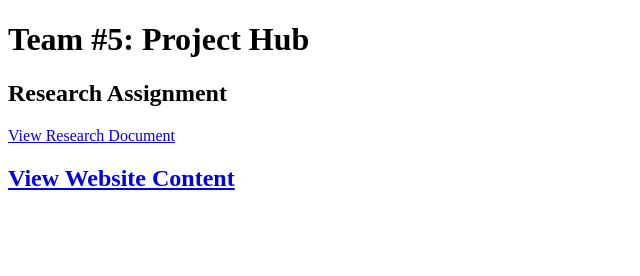
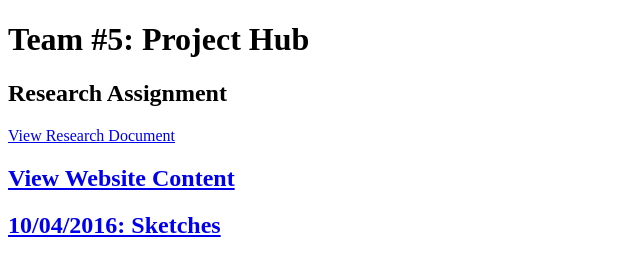
Before and after one commit to KentStateWeb/fall2016-group-5, a plain HTML site: page index.html in a window 1280 px wide. Shown: the whole page, without its empty margins (0-640 px from the left). Drawn offline with Linux system fonts and the light colour scheme.

Commit message:
Sketches
and stuff.

```diff
--- a/index.html
+++ b/index.html
@@ -9,3 +9,5 @@
     <h2>Research Assignment</h2>
     <a href="research/research.pdf"> View Research Document</a>
       <h2><a href="https://drive.google.com/drive/folders/0ByakSakQOxEqVW9ycS1saFdybWM?usp=sharing">View Website Content</a></h2>
+
+      <h2><a href="https://drive.google.com/drive/folders/0ByakSakQOxEqUHRRNTdfZlhSbmM?usp=sharing">10/04/2016: Sketches</a></h2>
```
Also changed, not shown: sketches/unnamed-2.jpg (added), sketches/unnamed-3.jpg (added), sketches/unnamed-4.jpg (added).
